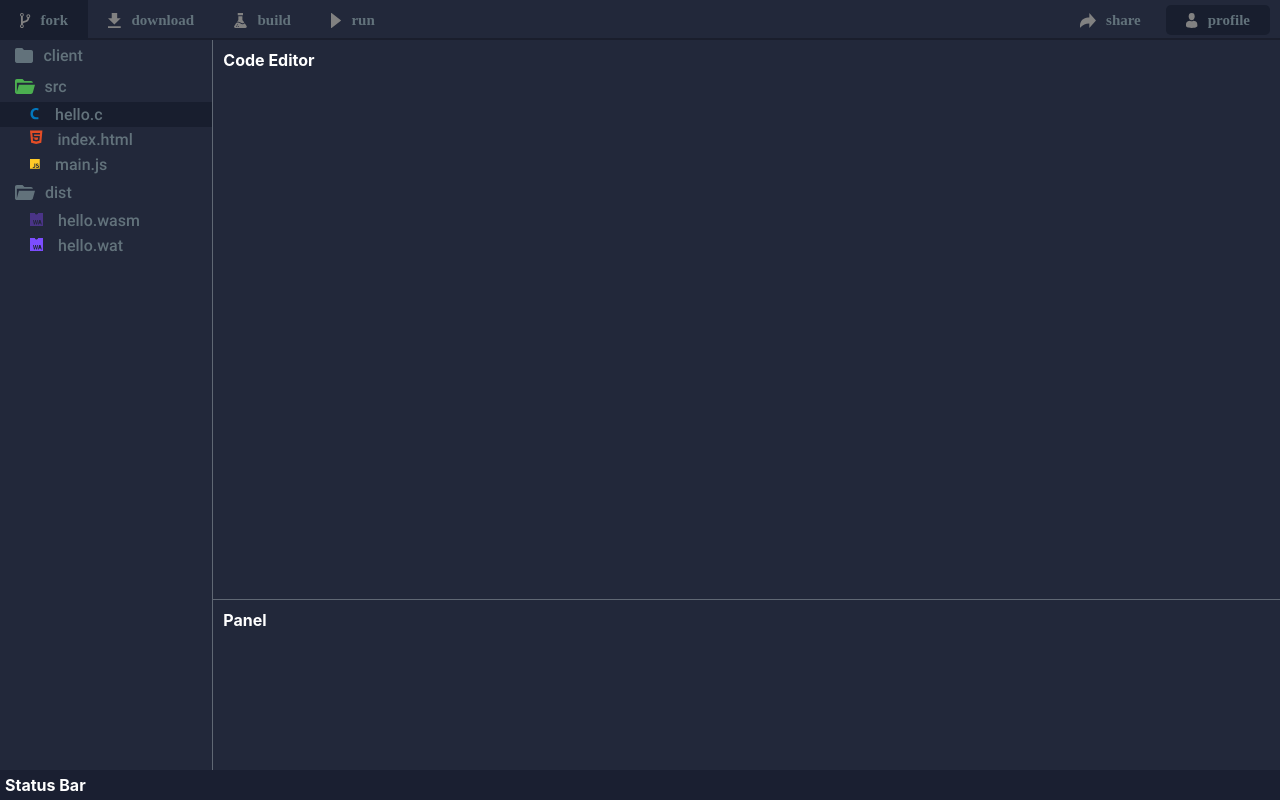
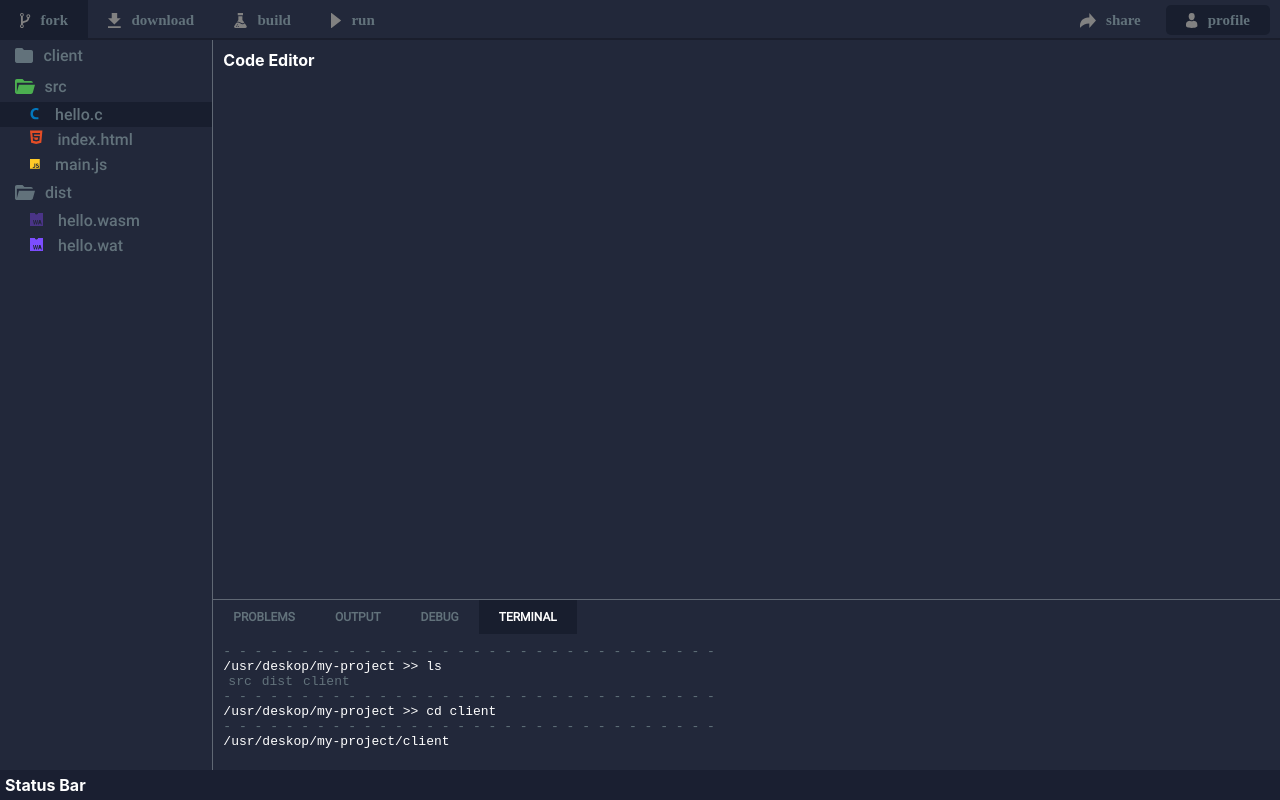
Before and after one commit to thehackersdeck/wasm-playground-client, a React app: page / in a window 1280 px wide. Built offline with nearby package versions, Linux system fonts and the light colour scheme; a web font is replaced by a local one.

Commit message:
added base panel design

```diff
--- a/src/assets/scss/components/_panels.scss
+++ b/src/assets/scss/components/_panels.scss
@@ -1,7 +1,7 @@
-@import 'panels/console';
-@import 'panels/outputs';
-@import 'panels/problems';
-@import 'panels/terminal';
+@import "panels/console";
+@import "panels/outputs";
+@import "panels/problems";
+@import "panels/terminal";
 
 .wa-playground-panel {
   position: absolute;
@@ -9,8 +9,29 @@
   left: 0;
   right: 0;
   height: $wa-panels-height;
-    color: $text-white;
+  color: $text-primary;
   border-top: 1px solid $wa-status-bar-border-color;
-    padding: 10px;
+  font-family: "Roboto-Regular";
   font-weight: $font-weight-bold;
 }
+
+.panel-tab-list {
+  display: flex;
+
+  .tab-list-item {
+    padding: 10px 20px;
+    line-height: normal;
+    font-size: 12px;
+    cursor: pointer;
+
+    &:hover,
+    &.active {
+      background: $wa-highlight-bg;
+      color: #ffffff;
+    }
+  }
+}
+
+.panel-body {
+  padding: 10px;
+}
--- a/src/assets/scss/components/panels/_terminal.scss
+++ b/src/assets/scss/components/panels/_terminal.scss
@@ -0,0 +1,15 @@
+.wa-panel-terminal {
+  font-size: 13px;
+  font-weight: $font-weight-regular;
+  font-family: "Courier New", Courier, monospace;
+
+  .terminal-input {
+    color: #ffffff;
+  }
+
+  .terminal-response {
+    span {
+      margin: 0 5px;
+    }
+  }
+}
--- a/src/assets/scss/partials/_variables.scss
+++ b/src/assets/scss/partials/_variables.scss
@@ -7,7 +7,7 @@ $font-weight-bold: 700;
 $wa-action-bar-shadow: rgba(0, 0, 0, 0.25);
 
 // Heights
-$wa-panels-height: 150px;
+$wa-panels-height: 170px;
 $wa-action-bar-height: 40px;
 $wa-status-bar-height: 30px;
 
--- /dev/null
+++ b/src/components/Debug.jsx
@@ -0,0 +1,13 @@
+import React from "react";
+
+/**
+ * Presentational component for the Panel Debug
+ *
+ * @param {undefined}
+ * @return {React.Component}
+ */
+const Debug = () => {
+  return <div className="panel-body wa-panel-debug">Debug</div>;
+};
+
+export default Debug;
--- /dev/null
+++ b/src/components/Output.jsx
@@ -0,0 +1,14 @@
+import React from "react";
+
+/**
+ * Presentational component for the Panel Output
+ *
+ * @param {undefined}
+ * @return {React.Component}
+ */
+
+const Output = () => {
+  return <div className="panel-body wa-panel-output">Output</div>;
+};
+
+export default Output;
--- /dev/null
+++ b/src/components/PanelTab.jsx
@@ -0,0 +1,24 @@
+import React from "react";
+
+/**
+ * Presentational component for the Panel Tab
+ *
+ * @param {undefined}
+ * @return {React.Component}
+ */
+const PanelTab = ({ label, onClick, activeTab }) => {
+  const className =
+    activeTab === label ? "tab-list-item active" : "tab-list-item";
+  return (
+    <div
+      className={className}
+      onClick={e => {
+        onClick(label);
+      }}
+    >
+      {label}
+    </div>
+  );
+};
+
+export default PanelTab;
--- /dev/null
+++ b/src/components/PanelTabs.jsx
@@ -0,0 +1,47 @@
+import React, { Component } from "react";
+import PanelTab from "./PanelTab";
+
+/**
+ * Presentational component for the Panel Tabs
+ *
+ * @param {undefined}
+ * @return {React.Component}
+ */
+class PanelTabs extends Component {
+  state = {
+    activeTab: this.props.children[3].props.label
+  };
+
+  onClickTabItem = tab => {
+    this.setState({ activeTab: tab });
+  };
+  render() {
+    const { children } = this.props;
+    const { activeTab } = this.state;
+    return (
+      <React.Fragment>
+        <div className="panel-tab-list">
+          {children.map(child => {
+            const { label } = child.props;
+            return (
+              <PanelTab
+                onClick={this.onClickTabItem}
+                activeTab={activeTab}
+                label={label}
+                key={label}
+              />
+            );
+          })}
+        </div>
+        <React.Fragment>
+          {children.map(child => {
+            if (child.props.label !== activeTab) return null;
+            return child.props.children;
+          })}
+        </React.Fragment>
+      </React.Fragment>
+    );
+  }
+}
+
+export default PanelTabs;
--- /dev/null
+++ b/src/components/Problems.jsx
@@ -0,0 +1,13 @@
+import React from "react";
+
+/**
+ * Presentational component for the Panel Problems
+ *
+ * @param {undefined}
+ * @return {React.Component}
+ */
+const Problems = () => {
+  return <div className="panel-body wa-panel-problems">Problems</div>;
+};
+
+export default Problems;
--- /dev/null
+++ b/src/components/Terminal.jsx
@@ -0,0 +1,27 @@
+import React from "react";
+
+const Terminal = () => {
+  return (
+    <div className="panel-body wa-panel-terminal">
+      <div className="divider">
+        - - - - - - - - - - - - - - - - - - - - - - - - - - - - - - - -
+      </div>
+      <div className="terminal-input">/usr/deskop/my-project >> ls</div>
+      <div className="terminal-response">
+        <span>src</span>
+        <span>dist</span>
+        <span>client</span>
+      </div>
+      <div className="divider">
+        - - - - - - - - - - - - - - - - - - - - - - - - - - - - - - - -
+      </div>
+      <div className="terminal-input">/usr/deskop/my-project >> cd client</div>
+      <div className="divider">
+        - - - - - - - - - - - - - - - - - - - - - - - - - - - - - - - -
+      </div>
+      <div className="terminal-input">/usr/deskop/my-project/client</div>
+    </div>
+  );
+};
+
+export default Terminal;
--- a/src/containers/Panel.js
+++ b/src/containers/Panel.js
@@ -1,4 +1,9 @@
-import React, { Component } from 'react';
+import React, { Component } from "react";
+import PanelTabs from "../components/PanelTabs";
+import Output from "../components/Output";
+import Terminal from "../components/Terminal";
+import Problems from "../components/Problems";
+import Debug from "../components/Debug";
 
 /**
  * Panel Container Component
@@ -10,7 +15,20 @@ class Panel extends Component {
   render() {
     return (
       <div className="wa-playground-panel">
-                <span>Panel</span>
+        <PanelTabs>
+          <div label="PROBLEMS">
+            <Problems />
+          </div>
+          <div label="OUTPUT">
+            <Output />
+          </div>
+          <div label="DEBUG">
+            <Debug />
+          </div>
+          <div label="TERMINAL">
+            <Terminal />
+          </div>
+        </PanelTabs>
       </div>
     );
   }
```
Lines whose indentation alone changed are shown as unchanged.
